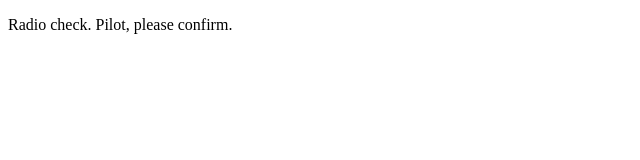
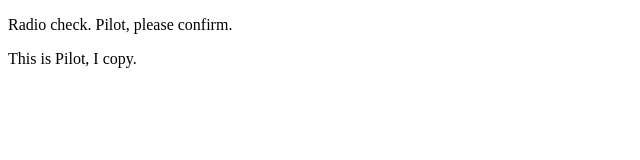
Before and after one commit to bassopotamus/communication-log, a plain HTML site: page index.html in a window 1280 px wide. Shown: the whole page, without its empty margins (0-640 px from the left). Drawn offline with Linux system fonts and the light colour scheme.

Commit message:
First message response as Pilot.

```diff
--- a/index.html
+++ b/index.html
@@ -2,5 +2,6 @@
 <html>
    <body>
       <p>Radio check. Pilot, please confirm.</p>
+      <p>This is Pilot, I copy.</p>
    </body>
 </html>
```
